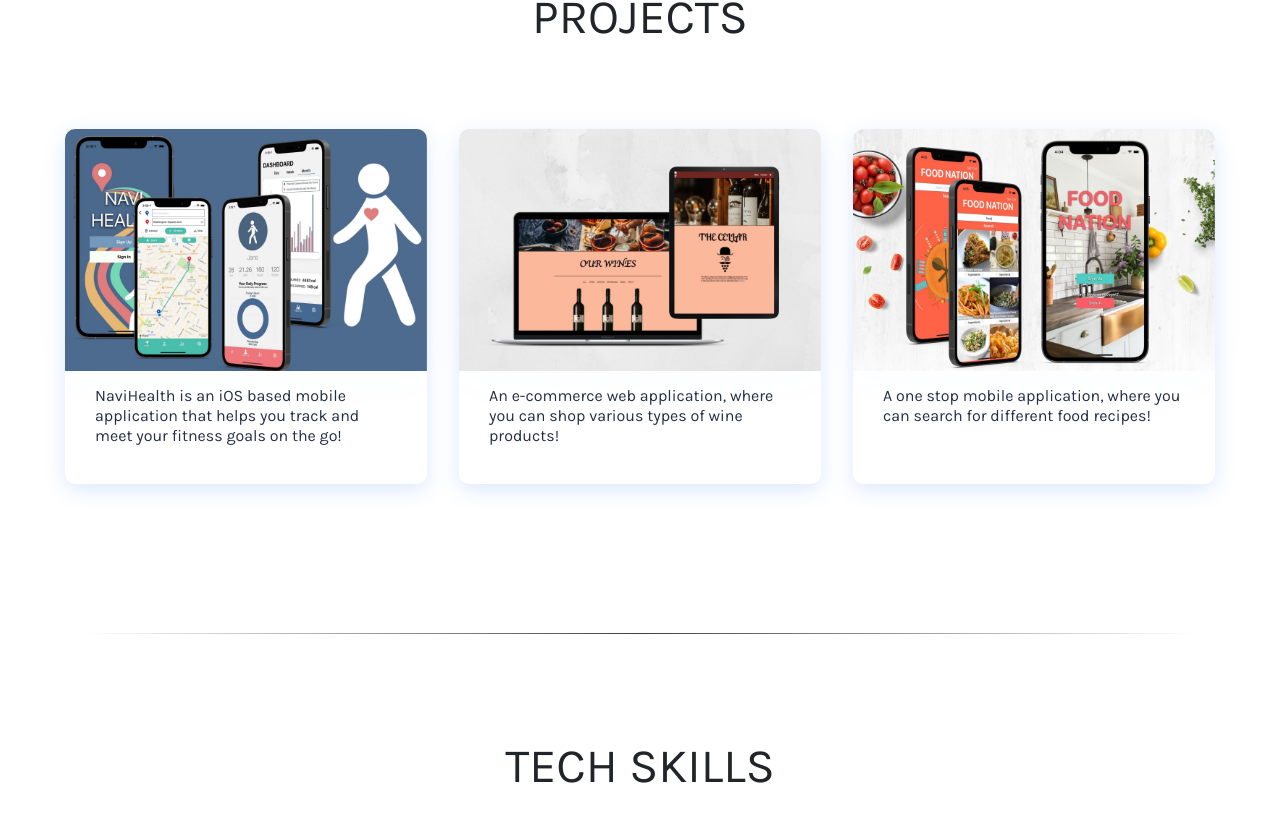
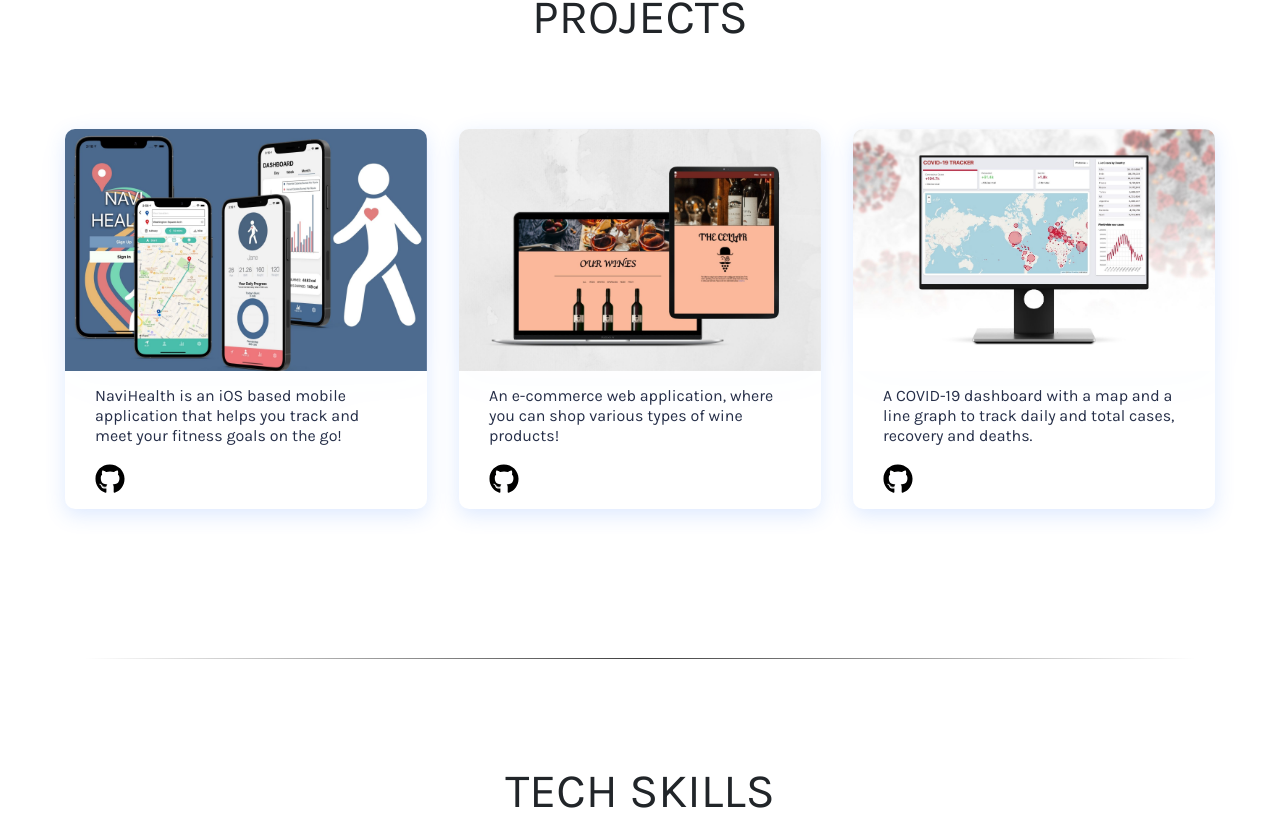
Before and after one commit to ehlee9317/Portfolio, a React (Create React App) app: page / in a window 1280 px wide. Shown: the part 1992-2831 px from the top of the page. Built offline with nearby package versions, Linux system fonts and the light colour scheme.

Commit message:
updated projects

```diff
--- a/src/pages/projectCards/projectCardItem.js
+++ b/src/pages/projectCards/projectCardItem.js
@@ -1,4 +1,5 @@
 import React from "react";
+import { FaGithub } from 'react-icons/fa';
 
 const ProjectCardItem = (props) => {
   return (
@@ -22,6 +23,17 @@ const ProjectCardItem = (props) => {
           <div className="cards_item_info">
             <h5 className="cards_item_text">{props.text}</h5>
           </div>
+          <div className="cards_item_github">
+            <a
+              href={props.github}
+              target="_blank"
+              rel="noreferrer"
+              data-category={props.label}
+            >
+              <FaGithub className="cards_item_githubLogo"/>
+            </a>
+
+          </div>
         </div>
       </li>
     </>
--- a/src/pages/projectCards/projectCards.css
+++ b/src/pages/projectCards/projectCards.css
@@ -94,7 +94,8 @@ h1 {
   color: #fff;
   text-shadow: -1px 1px 2px #000, 1px 1px 2px #000, 1px -1px 0 #000,
     -1px -1px 0 #000;
-  font-size: 28px;
+  font-size: 35px;
+  text-align: center;
   font-weight: 900;
   visibility: hidden;
   opacity: 0;
@@ -107,13 +108,22 @@ h1 {
 }
 
 .cards_item_info {
-  padding: 15px 30px 30px;
+  padding: 15px 30px 0px;
 }
 
 .cards_item_text {
   color: #252e48;
   font-size: 16px;
   line-height: 20px;
+}
+
+.cards_item_github {
+  padding: 0px 30px 10px;
+  font-size: 30px;
+}
+
+.cards_item_githubLogo {
+  color: black;
 }
 
 @media only screen and (min-width: 1200px) {
--- a/src/pages/projectCards/projectCards.js
+++ b/src/pages/projectCards/projectCards.js
@@ -4,6 +4,7 @@ import "./projectCards.css";
 import NAVIHEALTH from "../../assets/projects/navihealth.jpg";
 import FOODNATION from "../../assets/projects/foodnation.jpg";
 import CELLAR from "../../assets/projects/cellar.jpg";
+import COVIDTRACKER from "../../assets/projects/covidTracker.jpg";
 
 const ProjectCards = () => {
   return (
@@ -16,22 +17,25 @@ const ProjectCards = () => {
               src={NAVIHEALTH}
               text="NaviHealth is an iOS based mobile application that helps you track and meet your fitness goals on the go!"
               label="NAVIHEALTH"
-              url="https://github.com/ehlee9317/NaviHealth"
+              url="https://www.youtube.com/watch?v=0umvimJ5pjI/ehlee9317/NaviHealth"
               title="NAVIHEALTH"
+              github="https://github.com/FSA-CS-Taurus/NaviHealth"
             />
             <ProjectCardItem
               src={CELLAR}
               text="An e-commerce web application, where you can shop various types of wine products!"
               label="CELLAR"
-              url="https://github.com/ehlee9317/TheCellar"
+              url="https://thecellar.herokuapp.com/"
               title="THE CELLAR"
+              github="https://github.com/Team-Kappa/TheCellar"
             />
             <ProjectCardItem
-              src={FOODNATION}
-              text="A one stop mobile application, where you can search for different food recipes!"
-              label="FOODNATION"
-              url="https://github.com/ehlee9317/Food-Nation"
-              title="FOOD NATION"
+              src={COVIDTRACKER}
+              text="A COVID-19 dashboard with a map and a line graph to track daily and total cases, recovery and deaths."
+              label="TRACKER"
+              url="https://covid-19-tracker-d217b.web.app/"
+              title="COVID-19 TRACKER"
+              github="https://github.com/ehlee9317/covid19Tracker"
             />
           </ul>
         </div>
```
Also changed, not shown: src/assets/projects/covidTracker.jpg (added).
